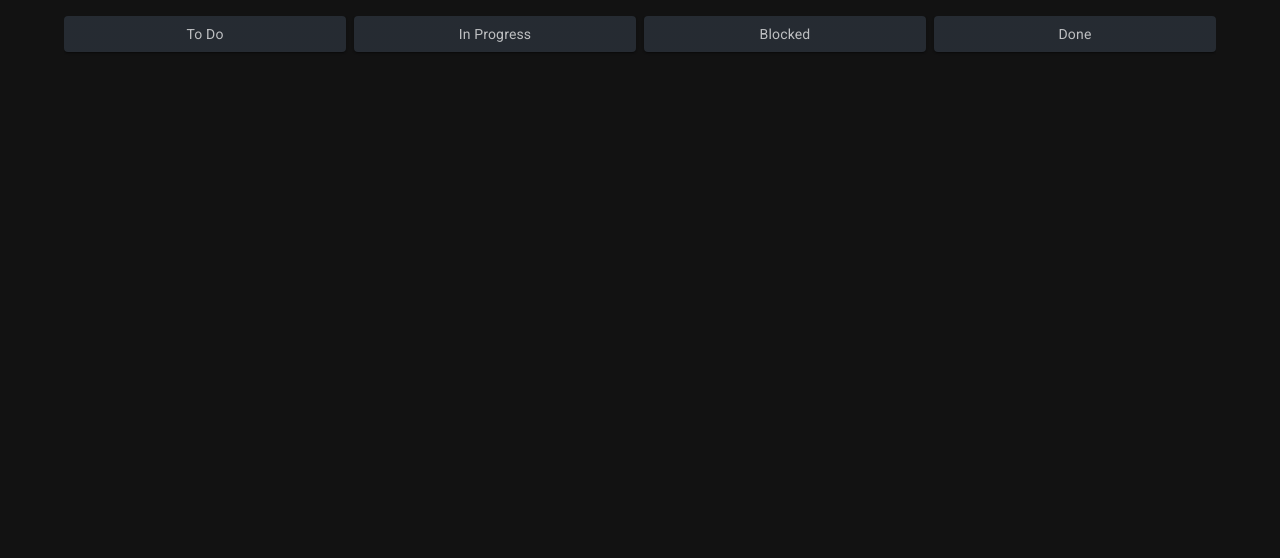
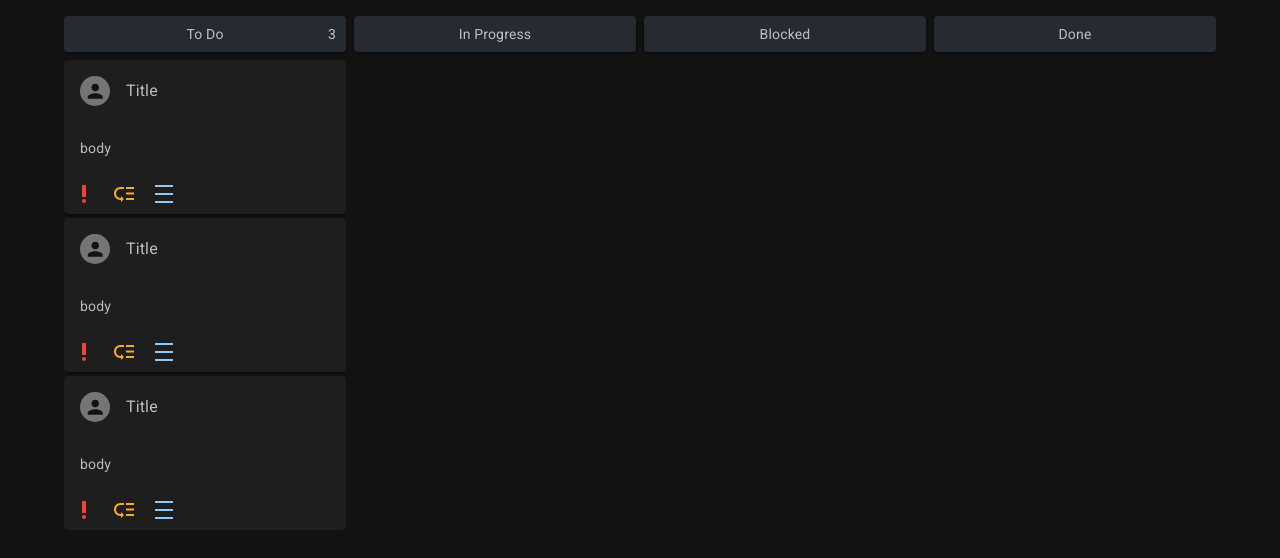
Before and after one commit to CauaS/Dashboard, a React (Create React App) app: page / in a window 1280 px wide. Shown: the top 558 px of the page. Built offline with nearby package versions, Linux system fonts and the light colour scheme.

Commit message:
chore: adjustments on dashboard and columns

```diff
--- a/src/components/dashboard/Dashboard.tsx
+++ b/src/components/dashboard/Dashboard.tsx
@@ -1,5 +1,6 @@
 import { Box, Grid } from '@mui/material'
-import Column from './components/Column'
+import TaskCard from '../taskCard/TaskCard'
+import Column from './components/Column/Column'
 
 function Dashboard() {
   return (
@@ -8,7 +9,26 @@ function Dashboard() {
       data-testid="dashboard"
     >
       <Grid container spacing={1}>
-        <Column title="To Do" />
+        <Column title="To Do">
+          <TaskCard
+            body="body"
+            handleClick={() => null}
+            imageAuthor=""
+            title="Title"
+          />
+          <TaskCard
+            body="body"
+            handleClick={() => null}
+            imageAuthor=""
+            title="Title"
+          />
+          <TaskCard
+            body="body"
+            handleClick={() => null}
+            imageAuthor=""
+            title="Title"
+          />
+        </Column>
         <Column title="In Progress" />
         <Column title="Blocked" />
         <Column title="Done" />
--- a/src/components/dashboard/components/Column.tsx
+++ b/src/components/dashboard/components/Column/Column.tsx
@@ -13,8 +13,15 @@ const Title = styled(Paper)(({ theme }) => ({
   padding: theme.spacing(1),
   textAlign: 'center',
   marginBottom: 4,
-  color: theme.palette.text.secondary
+  color: theme.palette.text.secondary,
+  position: 'relative'
 }))
+
+const Count = ({ numberOfElments }: { numberOfElments: number }) => {
+  return (
+    <span style={{ position: 'absolute', right: 10 }}>{numberOfElments}</span>
+  )
+}
 
 const style = {
   maxHeight: '100vh',
@@ -36,9 +43,13 @@ const sxScrollbar = {
 }
 
 function Column({ title, children }: ColumnProps) {
+  const numberOfElements = React.Children.count(children)
   return (
     <Grid item xs={3} data-testid="column">
-      <Title>{title}</Title>
+      <Title>
+        {title}
+        {numberOfElements > 0 && <Count numberOfElments={numberOfElements} />}
+      </Title>
       <Box style={style} sx={sxScrollbar}>
         {children}
       </Box>
--- a/src/components/taskCard/TaskCard.tsx
+++ b/src/components/taskCard/TaskCard.tsx
@@ -30,9 +30,6 @@ export default function TaskCard(props: TaskCardProps) {
         }
       />
       <CardContent data-testid="card-content">
-        <Typography gutterBottom variant="h6" component="div">
-          {props.title}
-        </Typography>
         <Typography variant="body2" color="text.secondary" noWrap>
           {props.body}
         </Typography>
```
Also changed, not shown: src/components/taskCard/types/index.d.ts (renamed from src/components/taskCard/types/index.ts), 1 other file (tests, documents, lock files or other folders).
